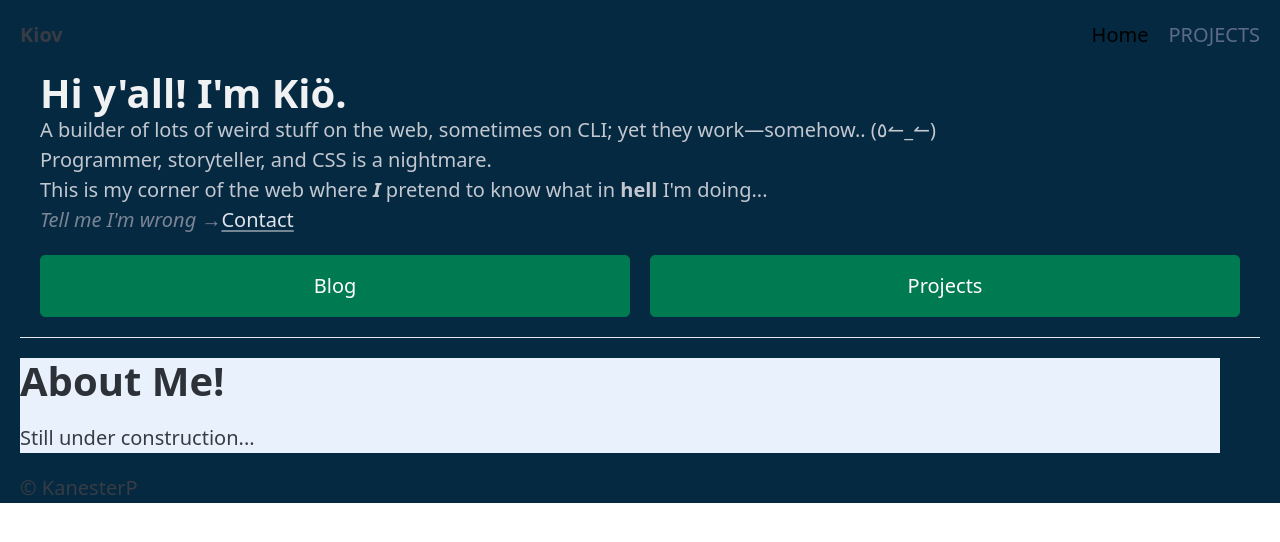
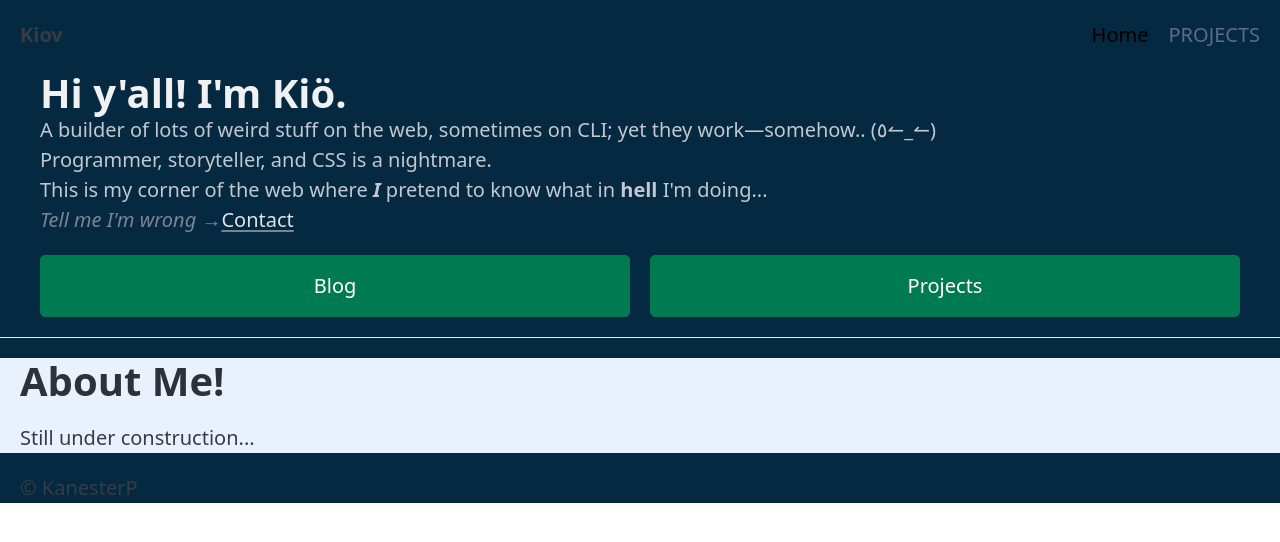
Before and after one commit to Kanester/portfolio, a SvelteKit app: page / in a window 1280 px wide. Shown: the top 542 px of the page. Built offline with nearby package versions, Linux system fonts and the light colour scheme.

Commit message:
--no-message

```diff
--- a/src/routes/+layout.svelte
+++ b/src/routes/+layout.svelte
@@ -18,7 +18,7 @@
   </div>
 </header>
 
-<main class="container-fluid">
+<main>
   <slot></slot>
 </main>
 
--- a/src/routes/+page.svelte
+++ b/src/routes/+page.svelte
@@ -15,7 +15,7 @@
 
 <hr/>
 
-<div class="container about" data-theme="light">
+<div class="container-fluid about" data-theme="light">
     <h1>About Me!</h1>
     <p>Still under construction...</p>
 </div>
--- a/src/styles/global.scss
+++ b/src/styles/global.scss
@@ -26,10 +26,6 @@ body {
 
 .about {
 	background-color: #e9f2fc;
-	margin-left: 0;
-	margin-right: 0;
-	padding-left: 0;
-	padding-right: 0;
 }
 
 .desktop-nav {
```
